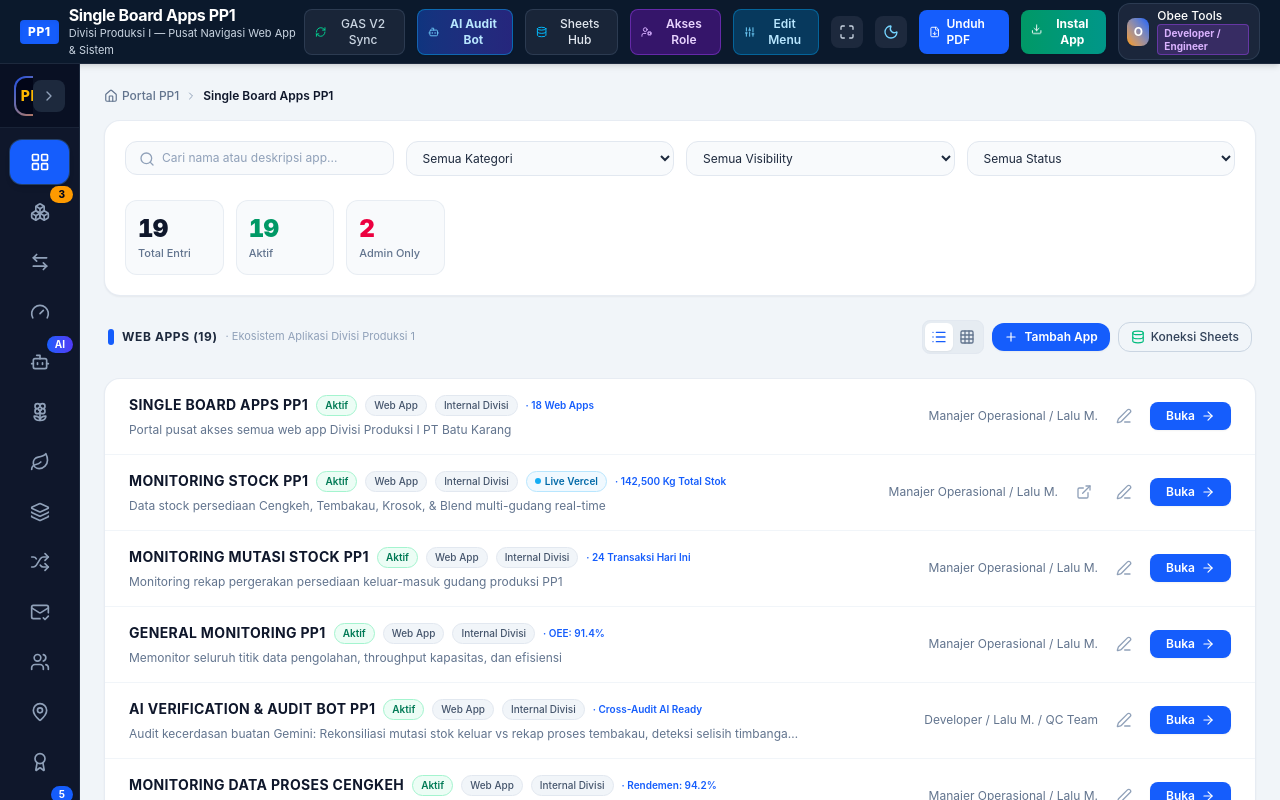
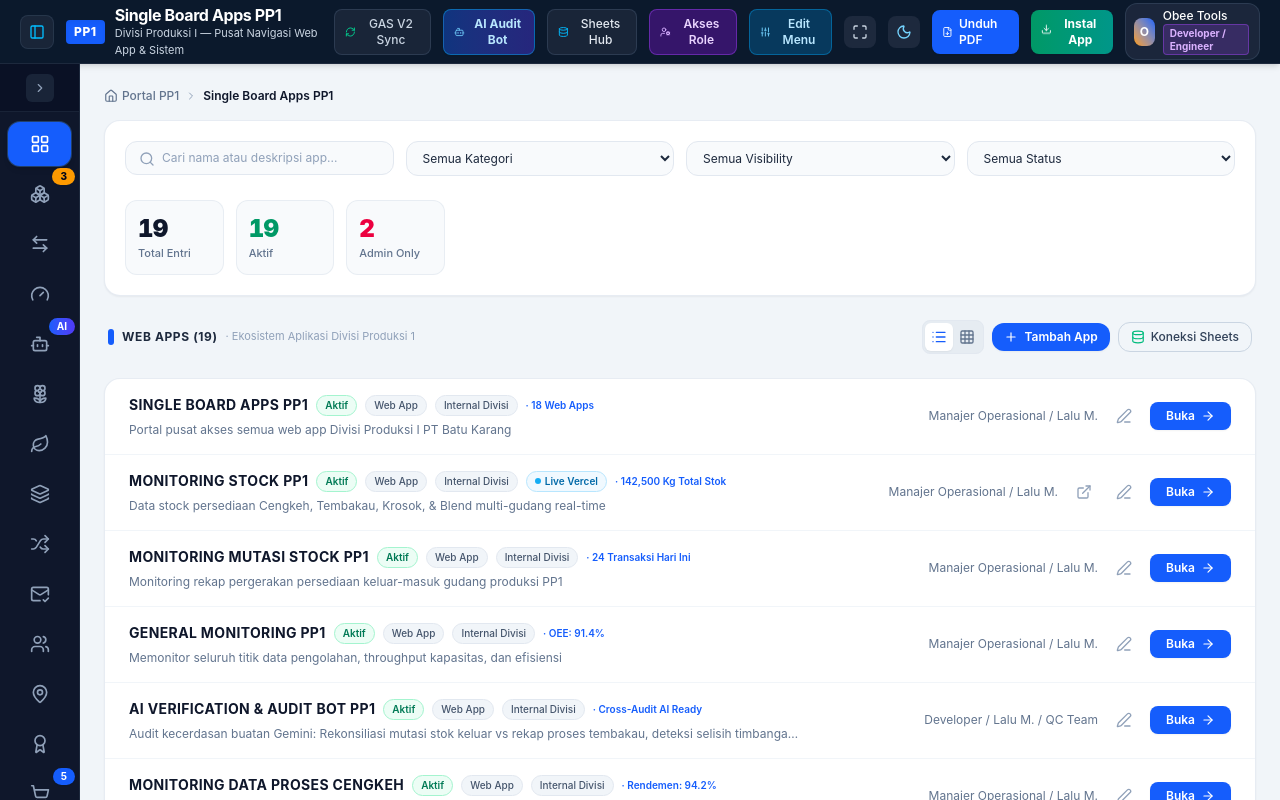
Before and after one commit to appspengolahan/WokspaceOS-Produksi-1, a React (Vite) app: page / in a window 1280 px wide. Shown: the top 800 px of the page. Built offline with nearby package versions, Linux system fonts and the light colour scheme.

Commit message:
feat(navigation): move sidebar toggle to top navbar
Restructured the global layout by migrating the sidebar toggle control to the full-width top navigation bar, enabling a more seamless and consistent workspace management experience.

```diff
--- a/src/App.tsx
+++ b/src/App.tsx
@@ -306,9 +306,11 @@ export default function App() {
 
   return (
     <div className="min-h-screen flex flex-col bg-slate-100 text-slate-900 dark:bg-slate-950 dark:text-slate-100 font-sans selection:bg-blue-600 selection:text-white">
-      {/* Top Navbar */}
+      {/* Top Navbar (Full-Width Global Header on top of Sidebar & Main Content) */}
       <TopNavbar
         onToggleMobileMenu={() => setIsMobileDrawerOpen(true)}
+        isSidebarCollapsed={isSidebarCollapsed}
+        onToggleSidebarCollapse={() => setIsSidebarCollapsed(!isSidebarCollapsed)}
         isDark={isDark}
         onToggleTheme={toggleTheme}
         currentUser={currentUser}
--- a/src/components/Navigation/SidebarRail.tsx
+++ b/src/components/Navigation/SidebarRail.tsx
@@ -99,54 +99,49 @@ export const SidebarRail: React.FC<SidebarRailProps> = ({
         isCollapsed ? 'w-20' : 'w-72'
       }`}
     >
-      {/* Brand Header */}
-      <div className="h-16 flex items-center justify-between px-3.5 border-b border-slate-800/80 bg-slate-950/40">
-        <div
-          onClick={() => onSelectModule('single_board')}
-          className="flex items-center gap-3 cursor-pointer overflow-hidden"
+      {/* Sidebar Top Section (Under Full-Width Topbar) */}
+      <div className="h-12 flex items-center justify-between px-3 border-b border-slate-800/80 bg-slate-950/30">
+        {!isCollapsed ? (
+          <div className="flex items-center justify-between w-full">
+            <span className="text-[11px] font-extrabold tracking-wider text-slate-400 uppercase flex items-center gap-1.5">
+              <span className="w-1.5 h-1.5 rounded-full bg-blue-500"></span>
+              NAVIGASI OPERASIONAL
+            </span>
+            <button
+              onClick={onToggleCollapse}
+              className="w-7 h-7 rounded-md bg-slate-800/80 hover:bg-slate-700 text-slate-400 hover:text-white flex items-center justify-center transition-colors shrink-0 cursor-pointer"
+              title="Ciutkan Sidebar (Mini Rail)"
+              aria-label="Collapse Sidebar"
             >
-          <div className="w-10 h-10 rounded-xl bg-gradient-to-br from-blue-700 to-amber-600 p-0.5 shadow-md shrink-0 flex items-center justify-center">
-            <div className="w-full h-full bg-slate-950 rounded-[10px] flex items-center justify-center">
-              <span className="font-extrabold text-sm text-amber-400 tracking-wider">PP1</span>
+              <ChevronLeft className="w-3.5 h-3.5" />
+            </button>
           </div>
-          </div>
-          {!isCollapsed && (
-            <div className="min-w-0">
-              <div className="font-bold text-sm tracking-tight text-white leading-tight truncate">
-                PT BATU KARANG
-              </div>
-              <div className="text-xs text-sky-400 font-semibold tracking-wide truncate">
-                Divisi Produksi 1
-              </div>
+        ) : (
+          <div className="w-full flex justify-center">
+            <button
+              onClick={onToggleCollapse}
+              className="w-7 h-7 rounded-md bg-slate-800/80 hover:bg-slate-700 text-slate-400 hover:text-white flex items-center justify-center transition-colors shrink-0 cursor-pointer"
+              title="Perluas Sidebar"
+              aria-label="Expand Sidebar"
+            >
+              <ChevronRight className="w-3.5 h-3.5" />
+            </button>
           </div>
         )}
       </div>
 
-        {/* Toggle Button */}
-        <button
-          onClick={onToggleCollapse}
-          className="w-8 h-8 rounded-lg bg-slate-800 hover:bg-slate-700 text-slate-400 hover:text-white flex items-center justify-center transition-colors shrink-0 cursor-pointer"
-          title={isCollapsed ? 'Buka Sidebar Penuh' : 'Ciutkan Sidebar (Rail Mode)'}
-        >
-          {isCollapsed ? <ChevronRight className="w-4 h-4" /> : <ChevronLeft className="w-4 h-4" />}
-        </button>
-      </div>
-
       {/* Nav List */}
-      <div className="flex-1 overflow-y-auto overflow-x-hidden py-3 px-2.5 space-y-1.5 scrollbar-thin scrollbar-thumb-slate-800">
-        {!isCollapsed && (
-          <div className="px-3 py-1.5 flex items-center justify-between text-xs font-bold text-slate-400 uppercase tracking-wider">
-            <span>MENU OPERASIONAL PP1</span>
-            {isDeveloper && onOpenEditMenuModal && (
+      <div className="flex-1 overflow-y-auto overflow-x-hidden py-2.5 px-2 space-y-1.5 scrollbar-thin scrollbar-thumb-slate-800">
+        {!isCollapsed && isDeveloper && onOpenEditMenuModal && (
+          <div className="px-2 pb-1 flex justify-end">
             <button
               onClick={onOpenEditMenuModal}
-                className="flex items-center gap-1 text-[11px] font-semibold text-sky-400 hover:text-sky-300 normal-case px-2 py-0.5 rounded-md hover:bg-sky-500/10 transition cursor-pointer"
+              className="flex items-center gap-1 text-[10px] font-semibold text-sky-400 hover:text-sky-300 normal-case px-2 py-0.5 rounded-md hover:bg-sky-500/10 transition cursor-pointer"
               title="Edit Nama-Nama Menu Sidebar (Khusus Developer)"
             >
               <Edit2 className="w-3 h-3" />
-                <span>Edit</span>
+              <span>Edit Menu</span>
             </button>
-            )}
           </div>
         )}
 
--- a/src/components/Navigation/TopNavbar.tsx
+++ b/src/components/Navigation/TopNavbar.tsx
@@ -11,13 +11,17 @@ import {
   FileDown,
   UserCog,
   Sliders,
-  Bot
+  Bot,
+  PanelLeftClose,
+  PanelLeft
 } from 'lucide-react';
 import { PWAInstallButton } from '../PWAInstallButton';
 import { UserProfile, UserRole } from '../../types';
 
 interface TopNavbarProps {
   onToggleMobileMenu: () => void;
+  isSidebarCollapsed?: boolean;
+  onToggleSidebarCollapse?: () => void;
   isDark: boolean;
   onToggleTheme: () => void;
   currentUser: UserProfile;
@@ -33,6 +37,8 @@ interface TopNavbarProps {
 
 export const TopNavbar: React.FC<TopNavbarProps> = ({
   onToggleMobileMenu,
+  isSidebarCollapsed = false,
+  onToggleSidebarCollapse,
   isDark,
   onToggleTheme,
   currentUser,
@@ -87,6 +93,7 @@ export const TopNavbar: React.FC<TopNavbarProps> = ({
     <header className="h-16 bg-[#0B192C] text-white border-b border-slate-800 flex items-center justify-between px-3 md:px-5 shrink-0 z-20 shadow-md">
       {/* Left Lockup */}
       <div className="flex items-center gap-3">
+        {/* Mobile Menu Trigger */}
         <button
           onClick={onToggleMobileMenu}
           className="md:hidden p-2 rounded-lg bg-slate-800 text-slate-200 hover:bg-slate-700 transition"
@@ -94,6 +101,22 @@ export const TopNavbar: React.FC<TopNavbarProps> = ({
         >
           <Menu className="w-5 h-5" />
         </button>
+
+        {/* Desktop Sidebar Rail Toggle (Seamless Full-Width Header Control) */}
+        {onToggleSidebarCollapse && (
+          <button
+            onClick={onToggleSidebarCollapse}
+            className="hidden md:flex p-2 rounded-lg bg-slate-800/80 text-slate-300 hover:text-white hover:bg-slate-700/80 border border-slate-700/60 transition cursor-pointer"
+            title={isSidebarCollapsed ? 'Buka Sidebar Menu (Expand)' : 'Ciutkan Sidebar Menu (Rail Mode)'}
+            aria-label="Toggle Sidebar"
+          >
+            {isSidebarCollapsed ? (
+              <PanelLeft className="w-4 h-4 text-sky-400" />
+            ) : (
+              <PanelLeftClose className="w-4 h-4 text-slate-300" />
+            )}
+          </button>
+        )}
 
         {/* Brand Badge */}
         <div className="flex items-center gap-2.5">
```
Lines whose indentation alone changed are shown as unchanged.
